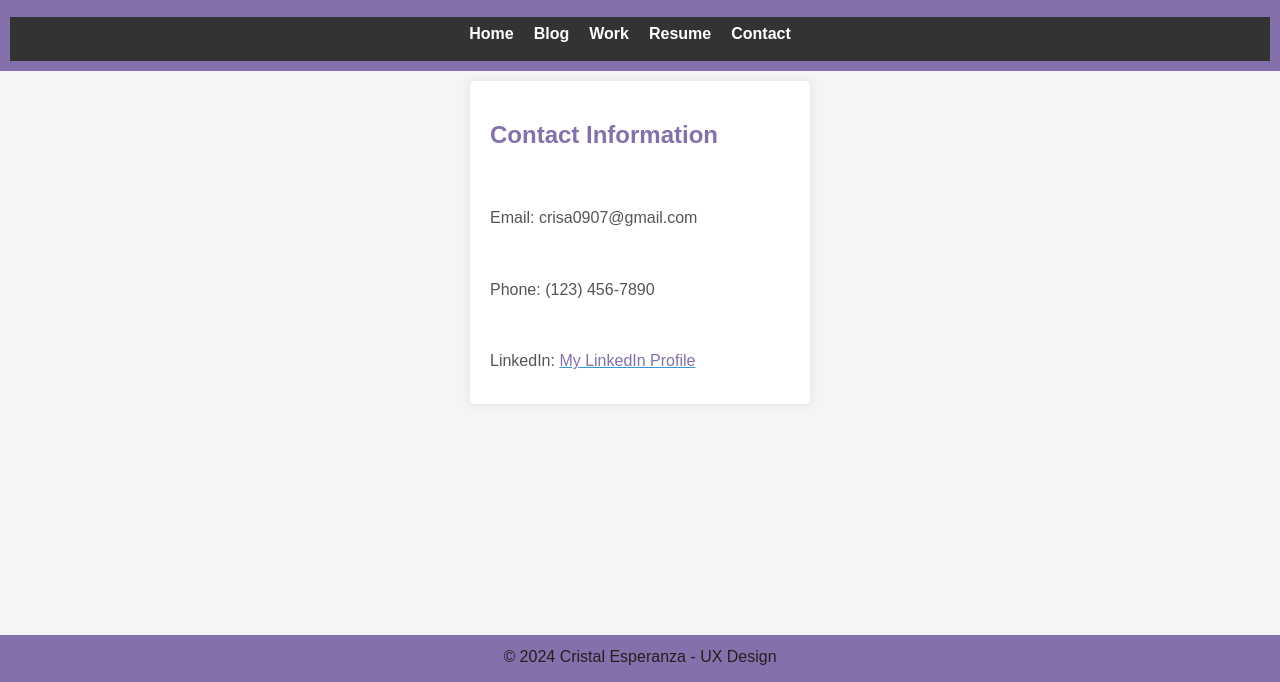
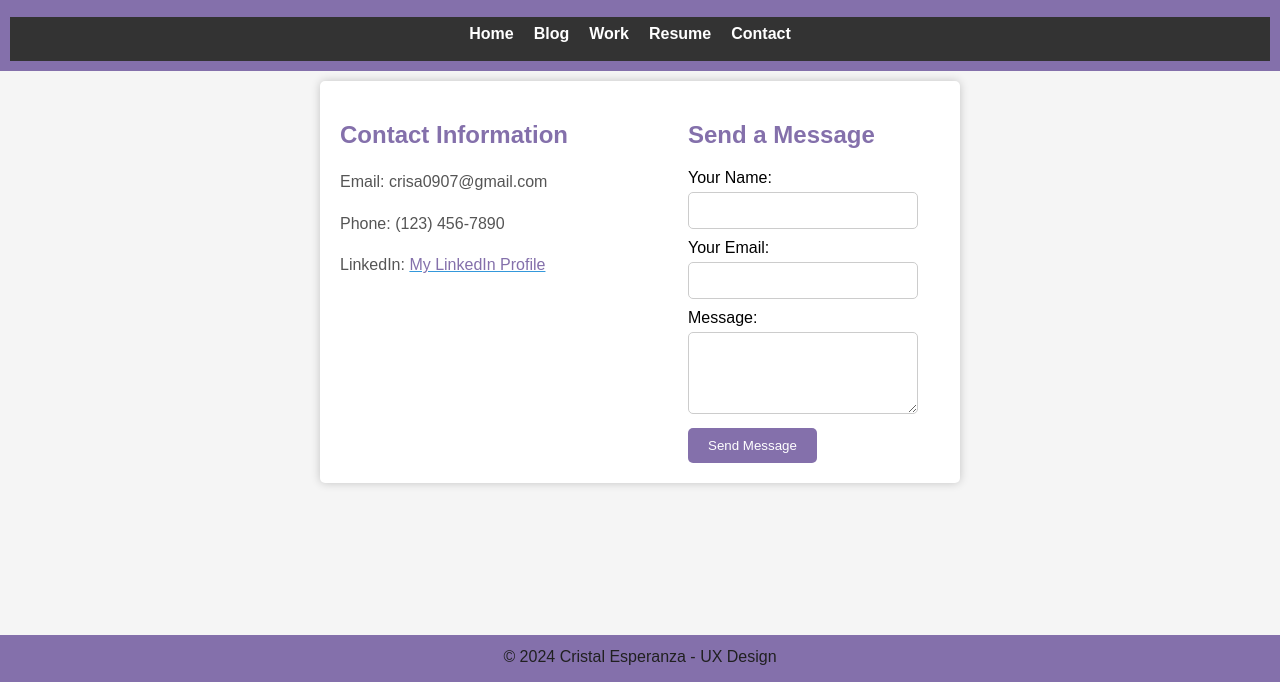
Before and after one commit to Crisa0207/WEB-287_Final-Project, a plain HTML site: page contact.html in a window 1280 px wide. Shown: the part 118-800 px from the top of the page. Drawn offline with Linux system fonts and the light colour scheme.

Commit message:
Add files via upload

```diff
--- a/contact.html
+++ b/contact.html
@@ -32,10 +32,28 @@
     </header>
 
     <section id="contact">
-        <h2>Contact Information</h2>
-        <p>Email: crisa0907@gmail.com</p>
-        <p>Phone: (123) 456-7890</p>
-        <p>LinkedIn: <a href="https://www.linkedin.com/in/cristal-esperanza" target="_blank"><span class="purple-text">My LinkedIn Profile</span></a></p>
+        <div class="contact-info">
+            <h2>Contact Information</h2>
+            <p>Email: crisa0907@gmail.com</p>
+            <p>Phone: (123) 456-7890</p>
+            <p>LinkedIn: <a href="https://www.linkedin.com/in/cristal-esperanza" target="_blank"><span class="purple-text">My LinkedIn Profile</span></a></p>
+        </div>
+
+        <div class="contact-form">
+            <h2>Send a Message</h2>
+            <form action="#" method="post">
+                <label for="name">Your Name:</label>
+                <input type="text" id="name" name="name" required>
+
+                <label for="email">Your Email:</label>
+                <input type="email" id="email" name="email" required>
+
+                <label for="message">Message:</label>
+                <textarea id="message" name="message" rows="4" required></textarea>
+
+                <button type="submit">Send Message</button>
+            </form>
+        </div>
     </section>
 
     <footer>
--- a/styles.css
+++ b/styles.css
@@ -277,6 +277,10 @@ section {
     box-shadow: 0 0 10px rgba(0, 0, 0, 0.1);
 }
 
+.blog-post:hover {
+    box-shadow: 0 0 20px rgba(0, 0, 0, 0.2);
+}
+
 .blog-post h2 {
     color: #2c3e50;
 }
@@ -317,8 +321,16 @@ section {
     display: inline-block; /* Display projects in a row */
     vertical-align: top; /* Align projects at the top */
     width: 300px; /* Adjust the width of the project items */
+    padding: 10px;
     margin: 10px;
-    transition: transform 0.3s ease-in-out;
+    transition: transform 0.3s ease-in-out,  box-shadow 0.3s ease-in-out;
+    box-shadow: 0 0 10px rgba(0, 0, 0, 0.1);
+
+}
+
+.project-item:hover {
+    transform: scale(1.05);
+    box-shadow: 0 0 20px rgba(0, 0, 0, 0.2);
 }
 
 .project-item img {
@@ -331,13 +343,37 @@ section {
 }
 
 #contact {
+    display: flex;
+    justify-content: space-between;
+    align-items: flex-start;
     max-width: 600px;
     margin: 0 auto;
     margin-top: 10px;
     background-color: #fff;
     padding: 20px;
     border-radius: 5px;
-    box-shadow: 0 0 10px rgba(0, 0, 0, 0.1);
+    box-shadow: 0 0 10px rgba(0, 0, 0, 0.2);
+}
+
+.contact-info, .contact-form {
+    flex: 0 0 48%;
+}
+
+.contact-info {
+    padding-right: 20px;
+}
+
+.contact-form {
+    padding-left: 20px;
+}
+
+.contact-form form {
+    margin-top: 20px;
+}
+
+.contact-form label {
+    display: block;
+    margin-bottom: 5px;
 }
 
 #contact h2 {
@@ -356,6 +392,43 @@ section {
 
 #contact a {
     color: #3498db;
+}
+
+#contact form {
+    margin-top: 20px;
+}
+
+#contact form label {
+    display: block;
+    margin-bottom: 5px;
+}
+
+#contact form input[type="text"],
+#contact form input[type="email"],
+#contact form textarea {
+    width: 80%;
+    padding: 10px;
+    margin-bottom: 10px;
+    border: 1px solid #ccc;
+    border-radius: 5px;
+    box-sizing: border-box;
+}
+
+#contact form textarea {
+    resize: vertical;
+}
+
+#contact form button {
+    background-color: #8470ab;
+    color: #fff;
+    padding: 10px 20px;
+    border: none;
+    border-radius: 5px;
+    cursor: pointer;
+}
+
+#contact form button:hover {
+    background-color: #6b5894;
 }
 
 footer {
```
Also changed, not shown: index.html (added, +53 -0 lines).
